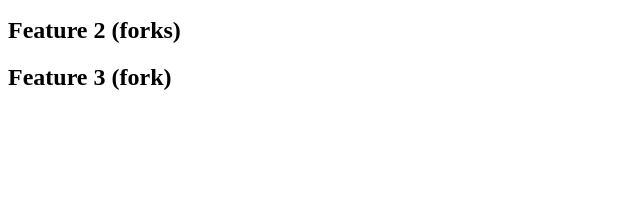
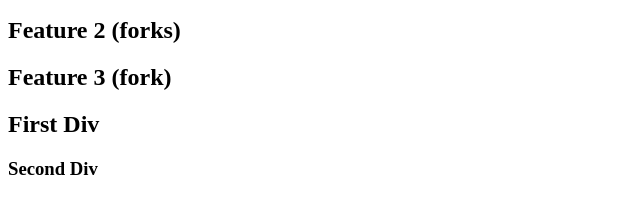
Before and after one commit to fishmankaratedo/nami-app2, a plain HTML site: page index.html in a window 1280 px wide. Shown: the part 96-310 px from the top of the page, without its empty margins (0-640 px from the left). Drawn offline with Linux system fonts and the light colour scheme.

Commit message:
Added feature 4 2 divs

```diff
--- a/index.html
+++ b/index.html
@@ -16,5 +16,12 @@
         <module feature3>
             <h2>Feature 3 (fork)</h2>
         </module>
+
+        <div>
+            <h2>First Div</h2>
+        </div>
+        <div>
+            <h3>Second Div</h3>
+        </div>
     </body>
 </html>
```
